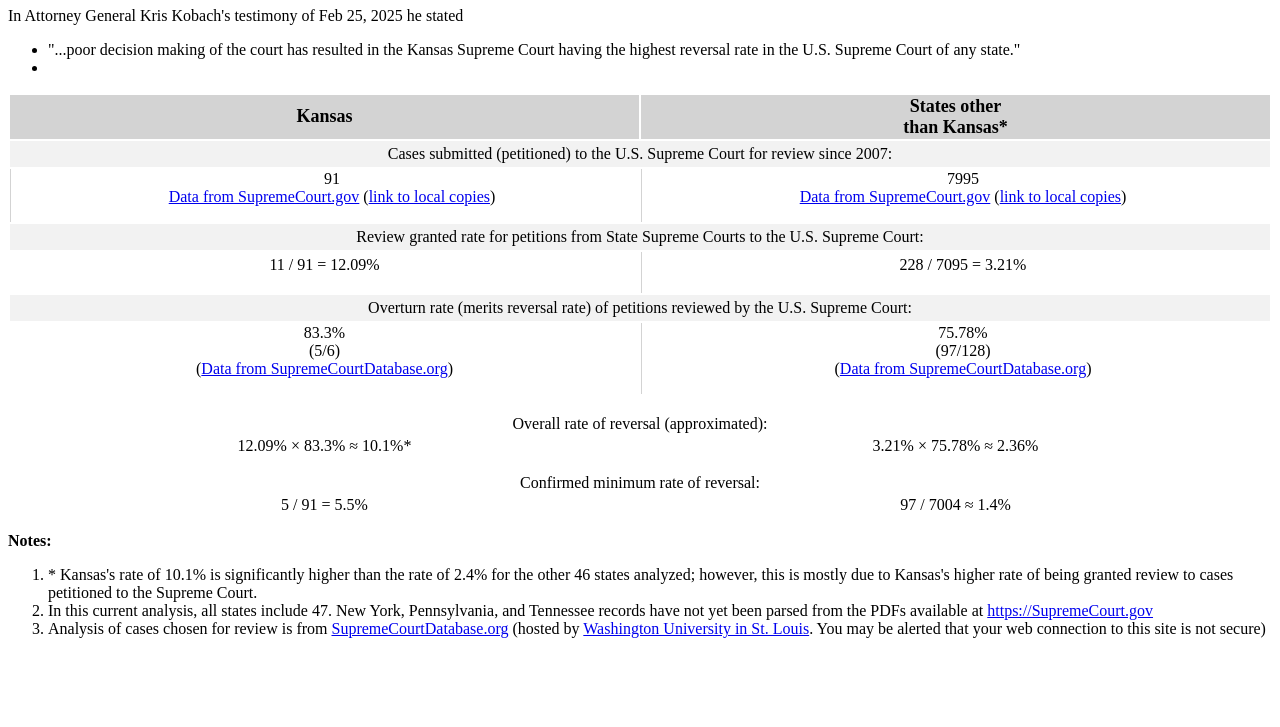
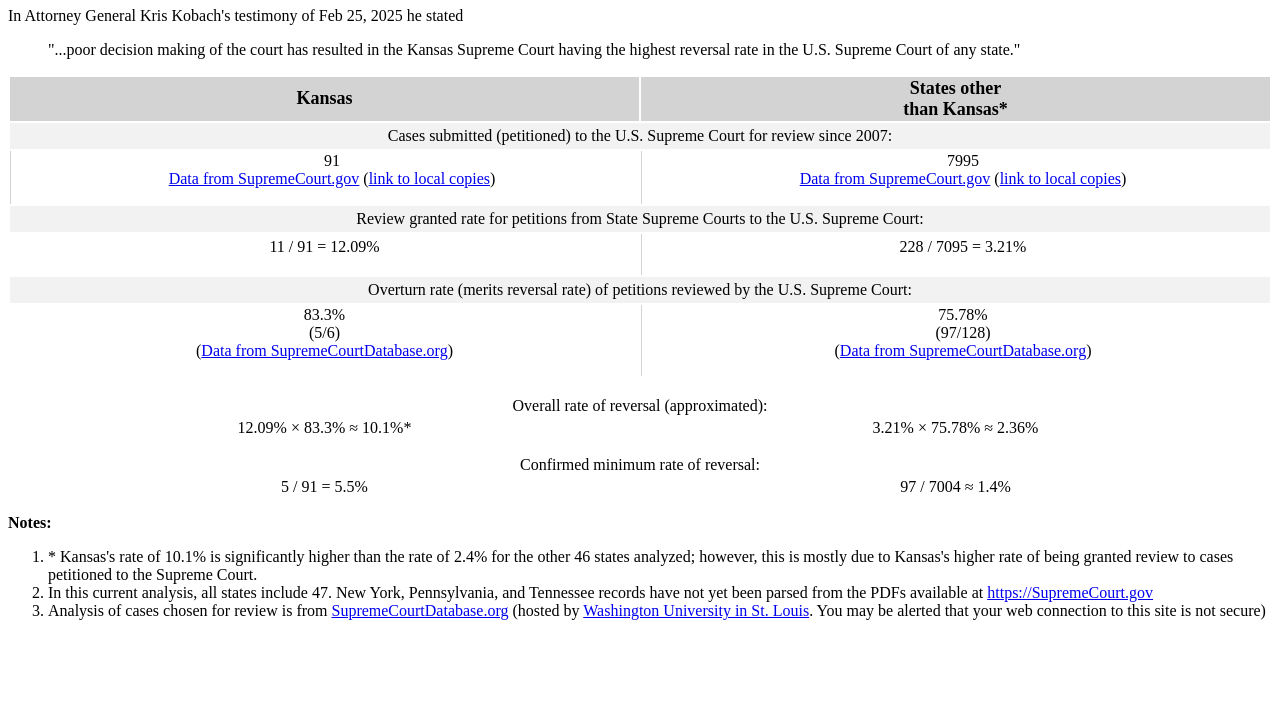
Before and after one commit to badgettrg/Kansas-Supreme-Court, a plain HTML site: page index.html in a window 1280 px wide. Shown: the part 73-800 px from the top of the page. Drawn offline with Linux system fonts and the light colour scheme.

Commit message:
formatting

```diff
--- a/index.html
+++ b/index.html
@@ -49,9 +49,9 @@
 
 <div>In Attorney General Kris Kobach's testimony of Feb 25, 2025 he stated</div>
 <ul>
-<li>"...poor decision making of the court has resulted in the Kansas Supreme Court having the highest reversal rate in the U.S. Supreme Court of any state."</li>
-<li></li>
+"...poor decision making of the court has resulted in the Kansas Supreme Court having the highest reversal rate in the U.S. Supreme Court of any state."
 </ul>
+
 <table width = 100%>
 <tr style="font-size:large;background-color:lightgray"><th>Kansas</th><th>States other<br/>than Kansas*</th></tr>
 
```
